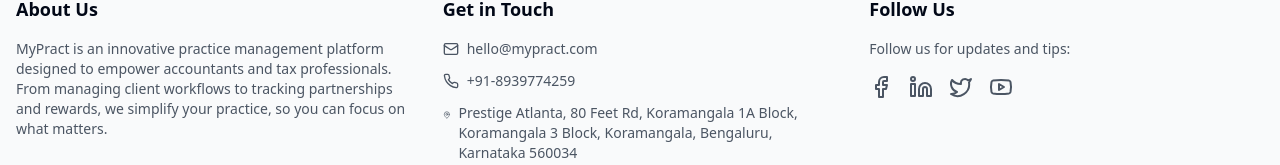
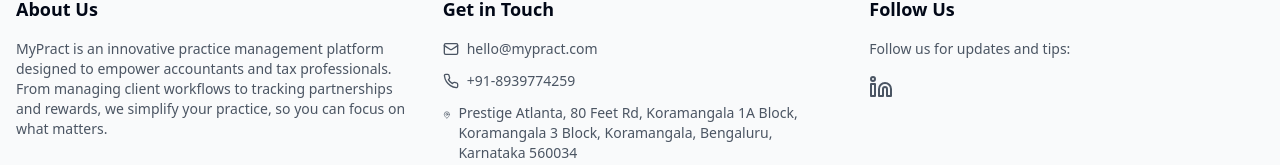
Before and after one commit to Deeshum/mypract-homepage, a React (Vite) app: page / in a window 1280 px wide. Shown: the part 4438-4603 px from the top of the page. Built offline with nearby package versions, Linux system fonts and the light colour scheme.

Commit message:
Remove social media icons except LinkedIn
Updated the "Follow Us" section in the Footer component to remove all social media icons except for LinkedIn. The LinkedIn icon now links to the MyPract company page and opens in a new tab.
[skip gpt_engineer]

```diff
--- a/src/components/home/Footer.tsx
+++ b/src/components/home/Footer.tsx
@@ -1,4 +1,4 @@
-import { Facebook, Linkedin, Twitter, Youtube, Mail, Phone, MapPin } from "lucide-react";
+import { Linkedin, Mail, Phone, MapPin } from "lucide-react";
 import { Link } from "react-router-dom";
 
 const Footer = () => {
@@ -36,17 +36,8 @@ const Footer = () => {
             <h3 className="text-lg font-semibold mb-4">Follow Us</h3>
             <p className="text-gray-600 text-sm mb-4">Follow us for updates and tips:</p>
             <div className="flex gap-4">
-              <a href="https://facebook.com" target="_blank" rel="noopener noreferrer" className="text-gray-600 hover:text-primary">
-                <Facebook className="w-6 h-6" />
-              </a>
-              <a href="https://linkedin.com" target="_blank" rel="noopener noreferrer" className="text-gray-600 hover:text-primary">
+              <a href="https://www.linkedin.com/company/mypract/" target="_blank" rel="noopener noreferrer" className="text-gray-600 hover:text-primary">
                 <Linkedin className="w-6 h-6" />
-              </a>
-              <a href="https://twitter.com" target="_blank" rel="noopener noreferrer" className="text-gray-600 hover:text-primary">
-                <Twitter className="w-6 h-6" />
-              </a>
-              <a href="https://youtube.com" target="_blank" rel="noopener noreferrer" className="text-gray-600 hover:text-primary">
-                <Youtube className="w-6 h-6" />
               </a>
             </div>
           </div>
```
